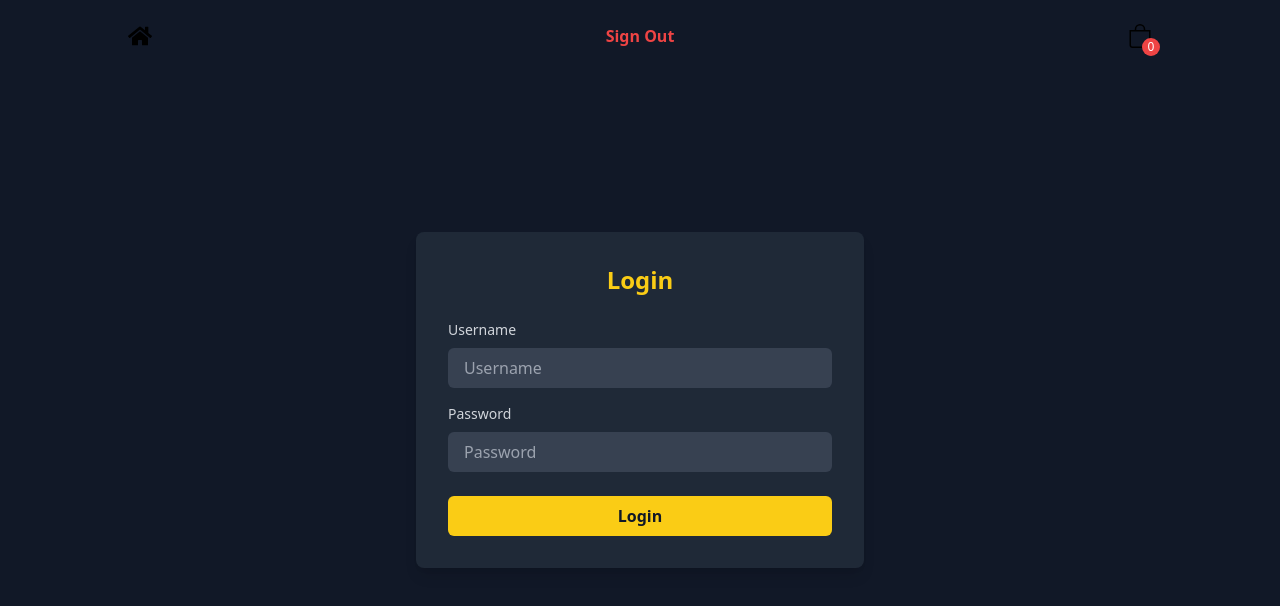
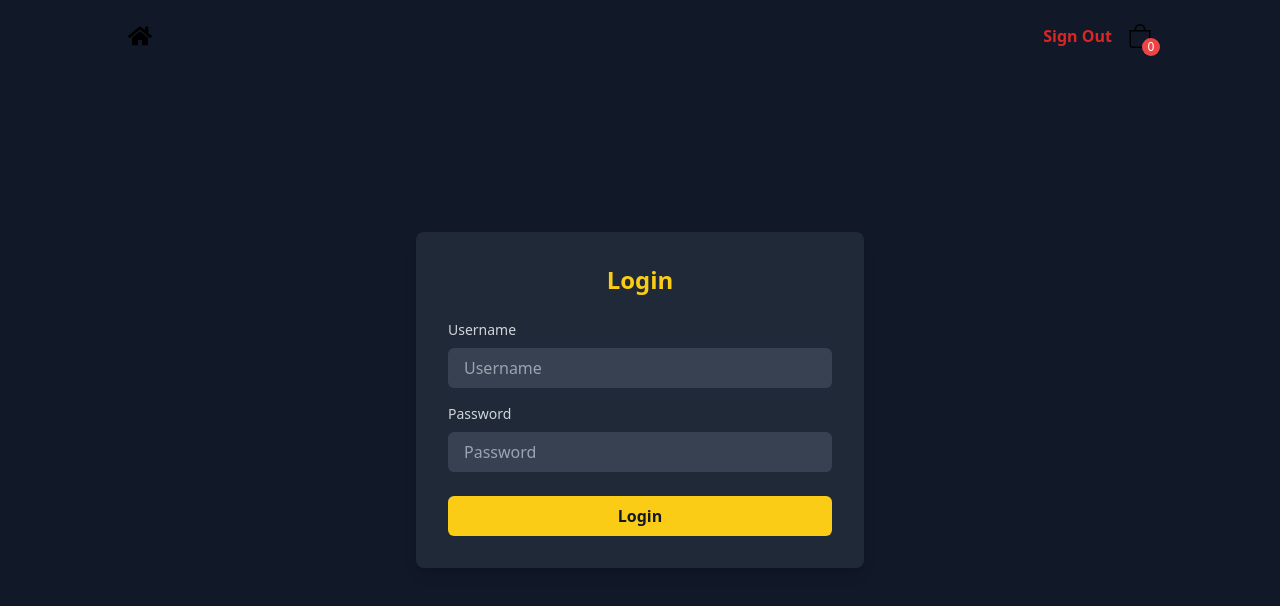
Before and after one commit to sinclare210/MarketPlace-, a React (Vite) app: page /login in a window 1280 px wide. Shown: the top 606 px of the page. Built offline with nearby package versions, Linux system fonts and the light colour scheme; no server answers; sample sign-in values are in the browser's storage.

Commit message:
finishing touches

```diff
--- a/src/components/Header.jsx
+++ b/src/components/Header.jsx
@@ -11,6 +11,7 @@ const Header = () => {
   const [isActive, setIsActive] = useState(false);
   const { isOpen, setIsOpen } = useContext(SidebarContext);
   const { itemAmount } = useContext(CartContext);
+   const isAuthenticated = localStorage.getItem('isAuthenticated'); // Check authentication status
   const navigate = useNavigate();
 
   // Event listener for scroll
@@ -39,19 +40,23 @@ const Header = () => {
         </Link>
 
         {/* Sign Out button centered */}
+        <div className='flex items-center'>
+          {isAuthenticated && (
+            <>
               <button
                 onClick={handleSignOut}
-          className="text-red-500 font-semibold hover:text-red-700 transition mx-auto"
+                className='text-red-600 font-semibold mx-4 hover:underline'
               >
                 Sign Out
               </button>
-
-        {/* Cart icon with item amount */}
-        <div onClick={() => setIsOpen(!isOpen)} className="cursor-pointer flex relative">
-          <BsBag className="text-2xl" />
-          <div className="bg-red-500 absolute -right-2 -bottom-2 text-white rounded-full flex justify-center items-center h-[18px] w-[18px] text-[12px]">
+              <div onClick={() => setIsOpen(!isOpen)} className='cursor-pointer flex relative'>
+                <BsBag className='text-2xl' />
+                <div className='bg-red-500 absolute -right-2 -bottom-2 text-white rounded-full flex justify-center items-center h-[18px] w-[18px] text-[12px]'>
                   {itemAmount}
                 </div>
+              </div>
+            </>
+          )}
         </div>
       </div>
     </header>
```
Lines whose indentation alone changed are shown as unchanged.
